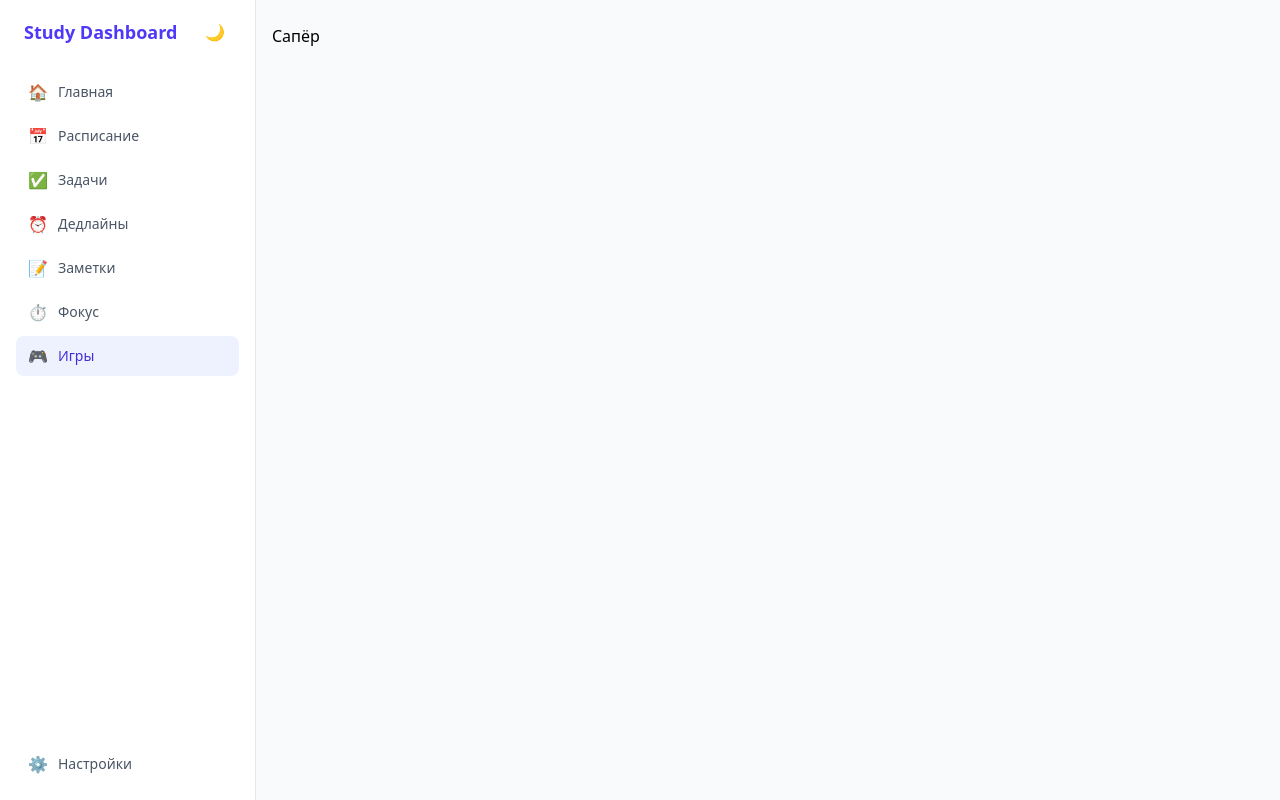
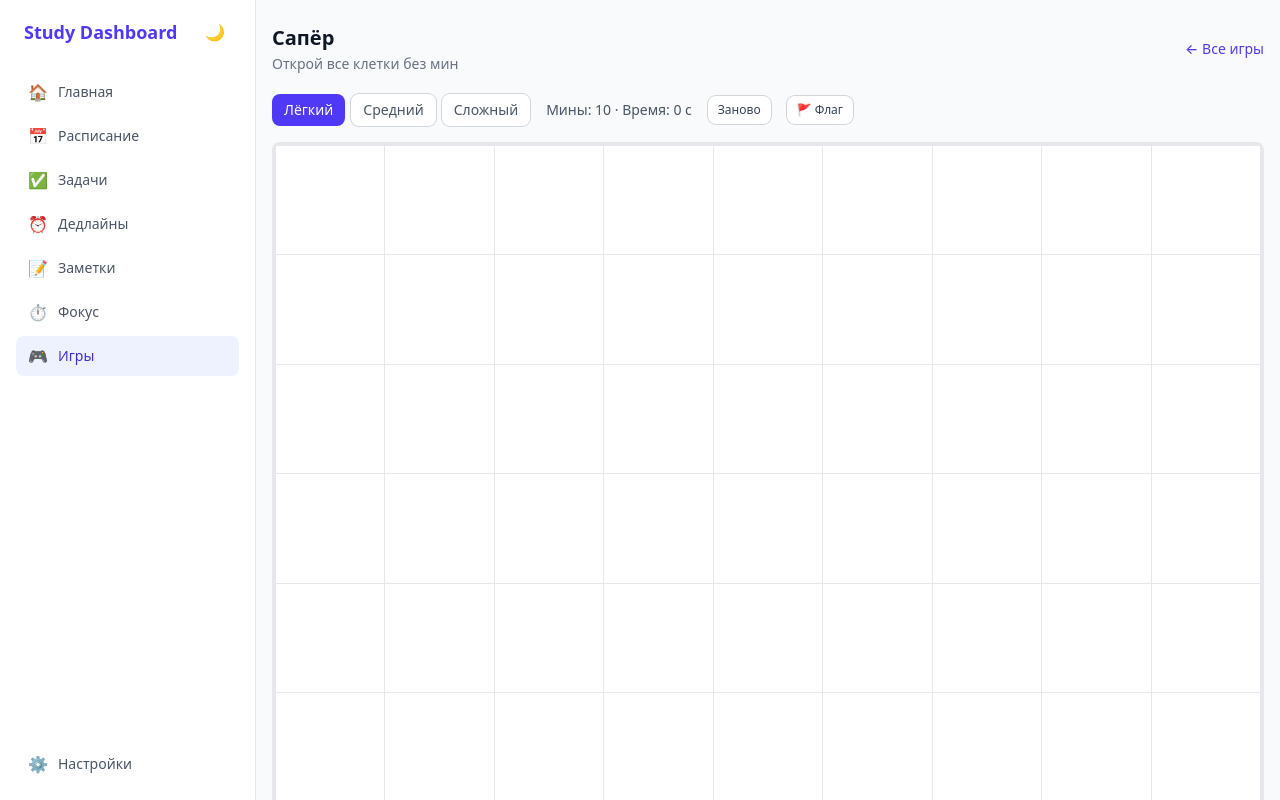
Before and after one commit to Raviil-IV/study-dashboard, a React (Vite) app: page /games/minesweeper in a window 1280 px wide. Shown: the top 800 px of the page. Built offline with nearby package versions, Linux system fonts and the light colour scheme.

Commit message:
Add minesweeper game screen

```diff
--- /dev/null
+++ b/src/components/games/minesweeper/MinesweeperField.tsx
@@ -0,0 +1,47 @@
+import type { ReactNode } from 'react'
+import type { MinesweeperGameState } from '../../../lib/games/minesweeper'
+
+export default function MinesweeperField({
+  game,
+  onOpen,
+  onFlag,
+}: {
+  game: MinesweeperGameState
+  onOpen: (index: number) => void
+  onFlag: (index: number) => void
+}) {
+  return (
+    <div
+      className="grid gap-px rounded-lg bg-gray-200 p-1 dark:bg-gray-700"
+      style={{ gridTemplateColumns: `repeat(${game.cols}, minmax(0, 1fr))` }}
+    >
+      {game.cells.map((cell, i) => {
+        const state = cell.revealed ? 'revealed' : cell.flagged ? 'flagged' : 'hidden'
+        let content: ReactNode = ''
+        if (cell.revealed) content = cell.mine ? '💣' : cell.adjacent > 0 ? cell.adjacent : ''
+        else if (cell.flagged) content = '🚩'
+        const revealedCls = cell.revealed
+          ? cell.mine
+            ? 'bg-red-100 text-red-600 dark:bg-red-900/50 dark:text-red-300'
+            : 'bg-gray-50 text-gray-700 dark:bg-gray-800 dark:text-gray-200'
+          : 'bg-white text-gray-500 hover:bg-gray-100 dark:bg-gray-900 dark:hover:bg-gray-700'
+        return (
+          <button
+            key={i}
+            type="button"
+            data-testid={`mine-cell-${i}`}
+            data-state={state}
+            onClick={() => onOpen(i)}
+            onContextMenu={(e) => {
+              e.preventDefault()
+              onFlag(i)
+            }}
+            className={`flex aspect-square items-center justify-center text-xs font-semibold sm:text-sm ${revealedCls}`}
+          >
+            {content}
+          </button>
+        )
+      })}
+    </div>
+  )
+}
--- a/src/pages/MinesweeperPage.tsx
+++ b/src/pages/MinesweeperPage.tsx
@@ -1,3 +1,104 @@
+import { useEffect, useState } from 'react'
+import { Link } from 'react-router-dom'
+import { useStore } from '../store/useStore'
+import PageHeader from '../components/ui/PageHeader'
+import Button from '../components/ui/Button'
+import DifficultyPicker from '../components/games/DifficultyPicker'
+import GameResultModal from '../components/games/GameResultModal'
+import MinesweeperField from '../components/games/minesweeper/MinesweeperField'
+import { createMinesweeper, openCell, toggleFlag, type MinesweeperGameState } from '../lib/games/minesweeper'
+import { MINESWEEPER_LEVELS, type GameDifficulty } from '../lib/games/types'
+
 export default function MinesweeperPage() {
-  return <div>Сапёр</div>
+  const submitGameRecord = useStore((s) => s.submitGameRecord)
+  const [difficulty, setDifficulty] = useState<GameDifficulty>('easy')
+  const [game, setGame] = useState<MinesweeperGameState>(() => createMinesweeper(9, 9, 10))
+  const [mode, setMode] = useState<'open' | 'flag'>('open')
+  const [started, setStarted] = useState(false)
+  const [seconds, setSeconds] = useState(0)
+  const [result, setResult] = useState<{ seconds: number; isRecord: boolean; won: boolean } | null>(null)
+
+  const resetGame = (d: GameDifficulty) => {
+    const level = MINESWEEPER_LEVELS[d]
+    setDifficulty(d)
+    setGame(createMinesweeper(level.rows, level.cols, level.mines))
+    setMode('open')
+    setStarted(false)
+    setSeconds(0)
+    setResult(null)
+  }
+
+  // elapsed seconds
+  useEffect(() => {
+    if (!started || result) return
+    const id = setInterval(() => setSeconds((s) => s + 1), 1000)
+    return () => clearInterval(id)
+  }, [started, result])
+
+  // end of game — submit record on win
+  useEffect(() => {
+    if (!game.gameOver || result) return
+    if (game.won) {
+      const isRecord = submitGameRecord('minesweeper', difficulty, seconds)
+      setResult({ seconds, isRecord, won: true })
+    } else {
+      setResult({ seconds, isRecord: false, won: false })
+    }
+    // eslint-disable-next-line react-hooks/exhaustive-deps
+  }, [game.gameOver, result])
+
+  const handleOpen = (index: number) => {
+    if (result || game.gameOver) return
+    setStarted(true)
+    setGame((g) => openCell(g, index))
+  }
+
+  const handleFlag = (index: number) => {
+    if (result || game.gameOver) return
+    setGame((g) => toggleFlag(g, index))
+  }
+
+  return (
+    <div>
+      <PageHeader
+        title="Сапёр"
+        subtitle="Открой все клетки без мин"
+        action={
+          <Link to="/games" className="text-sm font-medium text-indigo-600 hover:underline dark:text-indigo-400">
+            ← Все игры
+          </Link>
+        }
+      />
+      <div className="mb-4 flex flex-wrap items-center gap-4">
+        <DifficultyPicker value={difficulty} onChange={resetGame} disabled={started && !result} />
+        <p className="text-sm text-gray-600 dark:text-gray-400">
+          Мины: {game.mines - game.flagsUsed} · Время: {seconds} с
+        </p>
+        <Button variant="secondary" size="sm" onClick={() => resetGame(difficulty)}>
+          Заново
+        </Button>
+        <Button
+          variant="secondary"
+          size="sm"
+          aria-pressed={mode === 'flag'}
+          onClick={() => setMode((m) => (m === 'open' ? 'flag' : 'open'))}
+        >
+          {mode === 'open' ? '🚩 Флаг' : '🔍 Открыть'}
+        </Button>
+      </div>
+      <MinesweeperField
+        game={game}
+        onOpen={(i) => (mode === 'open' ? handleOpen(i) : handleFlag(i))}
+        onFlag={handleFlag}
+      />
+      <GameResultModal
+        open={result !== null}
+        title={result?.won ? 'Победа! 🎉' : 'Проигрыш 💥'}
+        message={result?.won ? `Время: ${result.seconds} с` : 'Попробуй ещё раз'}
+        isRecord={result?.isRecord ?? false}
+        onClose={() => setResult(null)}
+        onRestart={() => resetGame(difficulty)}
+      />
+    </div>
+  )
 }
```
Also changed, not shown: 1 other file (tests, documents, lock files or other folders).
